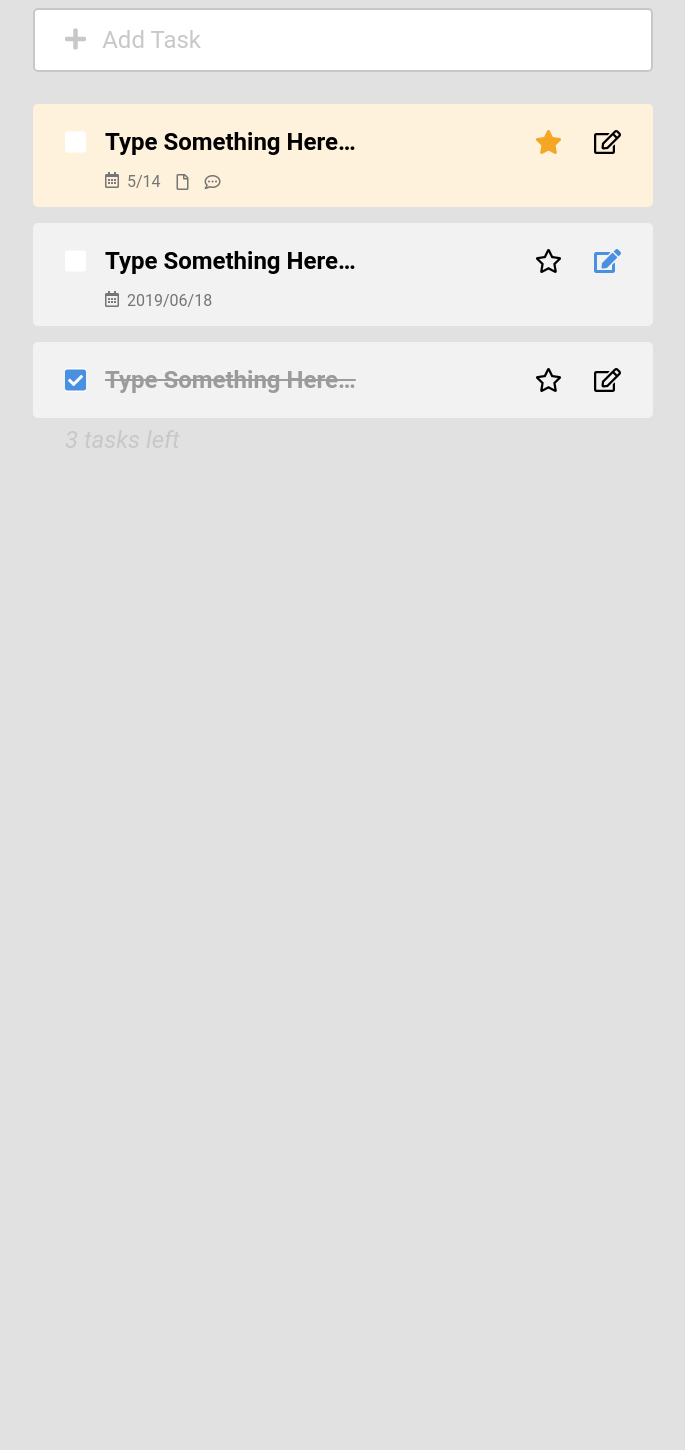
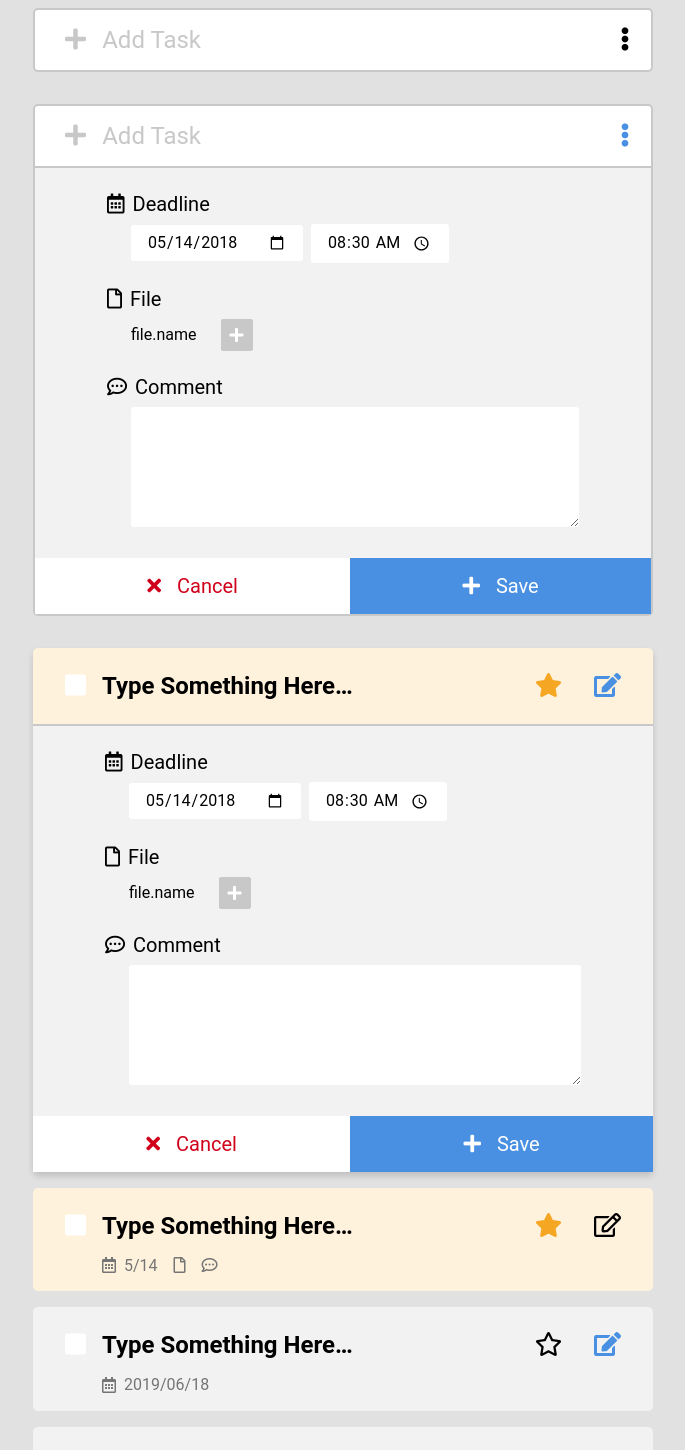
Before and after one commit to VisionYi/F2E-todoList, a Vue app: page / in a window 1280 px wide. Shown: the part 100-1550 px from the top of the page, without its empty margins (297-982 px from the left). Before the commit the page ends 800 px from the top, so only its background shows below. Built offline with nearby package versions, Linux system fonts and the light colour scheme.

Commit message:
切版進度 100% 完成

```diff
--- a/public/index.html
+++ b/public/index.html
@@ -6,7 +6,7 @@
     <meta name="viewport" content="width=device-width,initial-scale=1.0">
     <!-- <link rel="icon" href="<%= BASE_URL %>favicon.ico"> -->
     <title>week-1-todoList</title>
-    <link rel="stylesheet" href="https://use.fontawesome.com/releases/v5.0.13/css/all.css">
+    <link rel="stylesheet" href="https://use.fontawesome.com/releases/v5.0.13/css/all.css" integrity="sha384-DNOHZ68U8hZfKXOrtjWvjxusGo9WQnrNx2sqG0tfsghAvtVlRW3tvkXWZh58N9jp" crossorigin="anonymous">
   </head>
   <body>
     <noscript>
--- a/src/App.vue
+++ b/src/App.vue
@@ -1,88 +1,139 @@
 <template>
   <div id="app">
     <navbar></navbar>
-    <div class="container body">
-      <div class="body__add-task mb-l">
-        <i class="fas fa-plus icon"></i>
+    <div class="container main">
+      <div class="add-task mb-l">
+        <span class="add-task__add"><i class="fas fa-plus icon"></i></span>
         <input type="text" class="input" placeholder="Add Task">
+        <button class="btn btn--icon add-task__more">
+          <i class="fas fa-ellipsis-v icon"></i>
+        </button>
       </div>
-      <ul class="body__tasks mb-s">
-        <li class="card card--spacial">
-          <div class="card__checkbox">
+      <div class="add-task add-task--expanded">
+        <span class="add-task__add"><i class="fas fa-plus icon"></i></span>
+        <input type="text" class="input" placeholder="Add Task">
+        <button class="btn btn--icon add-task__more primary--text">
+          <i class="fas fa-ellipsis-v icon"></i>
+        </button>
+      </div>
+      <div class="add-task__expansion">
+        <expansion-penal></expansion-penal>
+      </div>
+      <div class="main__tasks mb-s">
+        <div class="card card--spacial card--expanded">
+          <div class="card__header">
             <div class="checkbox" role="checkbox">
-              <input type="checkbox" id="task-1">
-              <label for="task-1"></label>
-            </div>
+              <input type="checkbox" id="task-0">
+              <label for="task-0"></label>
             </div>
             <div class="card__content">
               <h3 class="card__title">Type Something Here…</h3>
               <ul class="card__prompt">
-              <li class="card__prompt__item card__prompt__item--date">
-                <i class="far fa-calendar-alt icon"></i>
-                5/14
+                <li class="card__prompt__item">
+                  <i class="far fa-calendar-alt icon mr-s"></i>5/14
                 </li>
                 <li class="card__prompt__item"><i class="far fa-file icon"></i></li>
                 <li class="card__prompt__item"><i class="far fa-comment-dots icon"></i></li>
               </ul>
             </div>
             <div class="card__end">
-            <button class="card__favorite mr-l is-active">
+              <button class="btn btn--icon warning--text mr-l">
                 <i class="fas fa-star icon"></i>
               </button>
-            <button class="card__edit">
+              <button class="btn btn--icon primary--text">
+                <i class="fas fa-edit icon"></i>
+              </button>
+            </div>
+          </div>
+          <div class="card__expansion">
+            <expansion-penal></expansion-penal>
+          </div>
+        </div>
+        <div class="card card--spacial">
+          <div class="card__header">
+            <div class="checkbox" role="checkbox">
+              <input type="checkbox" id="task-1">
+              <label for="task-1"></label>
+            </div>
+            <div class="card__content">
+              <h3 class="card__title">Type Something Here…</h3>
+              <ul class="card__prompt">
+                <li class="card__prompt__item">
+                  <i class="far fa-calendar-alt icon mr-s"></i>5/14
+                </li>
+                <li class="card__prompt__item"><i class="far fa-file icon"></i></li>
+                <li class="card__prompt__item"><i class="far fa-comment-dots icon"></i></li>
+              </ul>
+            </div>
+            <div class="card__end">
+              <button class="btn btn--icon warning--text mr-l">
+                <i class="fas fa-star icon"></i>
+              </button>
+              <button class="btn btn--icon">
                 <i class="far fa-edit icon"></i>
               </button>
             </div>
-        </li>
-        <li class="card">
-          <div class="card__checkbox">
+          </div>
+          <div class="card__expansion">
+            <expansion-penal></expansion-penal>
+          </div>
+        </div>
+        <div class="card">
+          <div class="card__header">
             <div class="checkbox" role="checkbox">
               <input type="checkbox" id="task-2">
               <label for="task-2"></label>
             </div>
-          </div>
             <div class="card__content">
               <h3 class="card__title">Type Something Here…</h3>
               <ul class="card__prompt">
-              <li class="card__prompt__item card__prompt__item--date">
-                <i class="far fa-calendar-alt icon"></i>
-                2019/06/18
+                <li class="card__prompt__item">
+                  <i class="far fa-calendar-alt icon mr-s"></i>2019/06/18
                 </li>
               </ul>
             </div>
             <div class="card__end">
-            <div class="card__favorite mr-l">
-              <i class="far fa-star icon"></i>
-            </div>
-            <div class="card__edit is-active">
+              <button class="btn btn--icon mr-l">
+                <i class="far fa-star icon "></i>
+              </button>
+              <button class="btn btn--icon primary--text">
                 <i class="fas fa-edit icon"></i>
+              </button>
             </div>
           </div>
-        </li>
-        <li class="card">
-          <div class="card__checkbox">
+          <div class="card__expansion">
+            <expansion-penal></expansion-penal>
+          </div>
+        </div>
+        <div class="card">
+          <div class="card__header">
             <div class="checkbox" role="checkbox">
               <input type="checkbox" id="task-3" checked>
               <label for="task-3"></label>
             </div>
-          </div>
             <div class="card__content card__content--completed">
               <h3 class="card__title">Type Something Here…</h3>
               <ul class="card__prompt">
+                <li class="card__prompt__item">
                   <i class="far fa-file icon"></i>
+                </li>
               </ul>
             </div>
             <div class="card__end">
-            <div class="card__favorite mr-l">
+              <button class="btn btn--icon mr-l">
                 <i class="far fa-star icon"></i>
-            </div>
-            <div class="card__edit">
+              </button>
+              <button class="btn btn--icon">
                 <i class="far fa-edit icon"></i>
+              </button>
             </div>
           </div>
-        </li>
-      </ul>
-      <div class="body__status">3 tasks left</div>
+          <div class="card__expansion">
+            <expansion-penal></expansion-penal>
+          </div>
+        </div>
+      </div>
+      <div class="main__status">3 tasks left</div>
     </div>
   </div>
 </template>
@@ -94,37 +145,13 @@ export default {
 </script>
 
 <style lang="scss">
-.body {
+.main {
   margin-top: $spacing-l;
   margin-bottom: $spacing-xl;
 
-  &__add-task {
-    position: relative;
-    width: 100%;
-    height: 4rem;
-    font-size: $font-size-l;
+  &__tasks {
+    margin-top: $spacing-l;
 
-    .input {
-      height: inherit;
-      width: inherit;
-      padding: 0 2rem 0 4.2rem;
-      border-width: 2px;
-
-      &::placeholder {
-        color: $color-text-lighter;
-        opacity: 1;
-      }
-    }
-
-    .icon {
-      position: absolute;
-      left: $spacing-l;
-      top: 1.2rem;
-      color: $color-text-lighter;
-    }
-  }
-
-  &__tasks {
     .card:not(:last-child) {
       margin-bottom: $spacing;
     }
--- a/src/assets/scss/_base.scss
+++ b/src/assets/scss/_base.scss
@@ -19,7 +19,7 @@
 .input {
   background-color: #fff;
   border: 1px solid $color-line;
-  border-radius: 0.31rem;
+  border-radius: 0.2em;
   min-width: 0;
 
   &:focus {
@@ -30,24 +30,90 @@
 }
 
 .icon {
-  display: flex;
+  display: inline-flex;
   align-items: center;
   justify-content: center;
   color: inherit;
   font-size: inherit;
 }
 
+.btn {
+  display: inline-flex;
+  align-items: center;
+  justify-content: center;
+  padding: 0.375rem 0.75rem;
+  border-radius: 0.25rem;
+  font-size: $font-size;
+  outline: 0;
+
+  &--primary {
+    color: #fff;
+    background-color: $color-primary;
+
+    &:focus,
+    &:hover {
+      background-color: #3982D7;
+    }
+  }
+
+  &--danger {
+    color: $color-error;
+    background-color: #fff;
+
+    &:focus,
+    &:hover {
+      background-color: #FAFAFA;
+    }
+  }
+
+  &--icon {
+    padding: 0;
+    border-radius: 50%;
+    font-size: inherit;
+    position: relative;
+
+    &:focus,
+    &:hover {
+      background-color: transparent;
+    }
+
+    &:before {
+      content: "";
+      display: block;
+      border-radius: inherit;
+      color: inherit;
+      opacity: 0;
+      position: absolute;
+      background-color: currentColor;
+      left: -0.3rem;
+      top: -0.3rem;
+      height: calc(100% + 0.6rem);
+      width: calc(100% + 0.6rem);
+      transition: .3s cubic-bezier(.25,.8,.5,1);
+    }
+
+    &:focus:before,
+    &:hover:before {
+      opacity: 0.1;
+    }
+  }
+}
+
 .checkbox {
   position: relative;
 
   label {
-    display: flex;
+    display: inline-flex;
     align-items: center;
-    justify-content: center;
     cursor: pointer;
-    position: absolute;
-    top: 0;
-    left: 0;
+
+    &:before {
+      margin-right: $spacing;
+    }
+
+    &:empty:before {
+      margin-right: 0;
+    }
   }
 
   input[type="checkbox"] {
@@ -62,37 +128,110 @@
       content: '\f14a';
       color: $color-primary;
       background-color: #fff;
+      border-radius: 0.1em;
     }
   }
 }
 
-.card {
+.file {
   display: flex;
-  padding: $spacing-m $spacing-l;
-  border-radius: 0.31rem;
-  background-color: $color-bg-light;
+  position: relative;
 
   $this: &;
 
-  &--spacial {
-    background-color: $color-spacial;
+  &--name-left {
+    #{$this}__name {
+      order: -1;
+      margin-right: $spacing-m;
+    }
+  }
+  &--name-right {
+    #{$this}__name {
+      order: 1;
+      margin-left: $spacing-m;
+    }
   }
 
-  &:hover {
-    box-shadow: 0 0.25rem 0.25rem rgba(0, 0, 0, 0.1);
+  &__name {
+    line-height: 2em;
+
+    &:empty {
+      display: none;
+    }
   }
 
-  &__checkbox {
+  label {
+    display: inline-flex;
+    align-items: center;
+    justify-content: center;
+    cursor: pointer;
+    height: 2em;
+    width: 2em;
+    border-radius: 0.13em;
+    background-color: $color-bg-dark;
+    color: #fff;
+
+    &:hover {
+      background-color: $color-primary;
+    }
+  }
+
+  input[type="file"] {
+    display: none;
+  }
+}
+
+.card {
+  border-radius: 0.31rem;
+
+  $this: &;
+
+  &:hover {
+    box-shadow: 0 0.25rem 0.4rem rgba(0, 0, 0, 0.15);
+  }
+
+  &--spacial {
+    #{$this}__header {
+      background-color: $color-spacial;
+    }
+  }
+
+  &--expanded {
+    box-shadow: 0 0.25rem 0.4rem rgba(0, 0, 0, 0.15);
+
+    #{$this}__header {
+      border-bottom: 2px solid $color-text-lighter;
+      border-bottom-left-radius: 0;
+      border-bottom-right-radius: 0;
+    }
+    #{$this}__prompt {
+      display: none;
+    }
+    #{$this}__title {
+      margin-bottom: 0;
+    }
+    #{$this}__expansion {
+      display: block;
+    }
+  }
+
+  .checkbox {
+    margin-right: $spacing;
+    font-size: $font-size-l;
+    line-height: $line-height-l;
+  }
+
+  &__header {
     display: flex;
-    align-items: center;
-    height: $line-height-l;
-    margin-right: $spacing;
+    padding: $spacing-m $spacing-l;
+    background-color: $color-bg-light;
+    border-radius: inherit;
+  }
 
-    .checkbox {
-      height: 1.5rem;
-      width: 1.5rem;
-      font-size: 1.5rem;
-    }
+  &__expansion {
+    display: none;
+    border-bottom-left-radius: inherit;
+    border-bottom-right-radius: inherit;
   }
 
   &__content {
@@ -116,51 +255,82 @@
   }
 
   &__prompt {
-    display: flex;
-    align-items: center;
     font-size: $font-size;
     line-height: $line-height;
     color: $color-text-light;
     margin-bottom: -$spacing-s;
 
     &__item {
+      display: inline-flex;
+      align-items: center;
+
       &:not(:last-child) {
         margin-right: $spacing;
-      }
-
-      &--date {
-        display: flex;
-        align-items: flex-start;
-
-        .icon {
-          margin-right: $spacing-s;
-        }
       }
     }
   }
 
   &__end {
-    display: flex;
-    align-items: center;
     font-size: $font-size-l;
-    height: $line-height-l;
+    line-height: $line-height-l;
     margin-left: auto;
   }
+}
 
-  &__favorite {
-    display: block;
-    cursor: pointer;
+.add-task {
+  position: relative;
+  width: 100%;
+  height: 4rem;
+  border-radius: 0.31rem;
+  font-size: $font-size-l;
 
-    &.is-active {
-      color: $color-warning;
+  $this: &;
+
+  .input {
+    height: inherit;
+    width: inherit;
+    padding: 0 3rem 0 4.2rem;
+    border-width: 2px;
+    border-radius: inherit;
+
+    &::placeholder {
+      color: $color-text-lighter;
+      opacity: 1;
     }
   }
-  &__edit {
-    display: block;
-    cursor: pointer;
 
-    &.is-active {
-      color: $color-primary;
+  &__add {
+    position: absolute;
+    left: $spacing-l;
+    top: 1.2rem;
+    color: $color-text-lighter;
+    line-height: 1;
+  }
+  &__more {
+    position: absolute;
+    right: $spacing;
+    top: 1.2rem;
+    height: 1.5rem;
+    width: 1.5rem;
+  }
+
+  &--expanded {
+    border-bottom-left-radius: 0;
+    border-bottom-right-radius: 0;
+
+    & + #{$this}__expansion {
+      display: block;
+    }
+  }
+
+  &__expansion {
+    display: none;
+    border-bottom-left-radius: 0.31rem;
+    border-bottom-right-radius: 0.31rem;
+
+    .penal {
+      border: 2px solid $color-line;
+      border-top: 0;
     }
   }
 }
--- a/src/assets/scss/_helpers.scss
+++ b/src/assets/scss/_helpers.scss
@@ -39,3 +39,13 @@
 .d-n {
   display: none !important;
 }
+
+@each $name, $color in $color-map {
+  .#{$name} {
+    background-color: $color !important;
+    border-color: $color !important;
+  }
+  .#{$name}--text {
+    color: $color !important;
+  }
+}
--- a/src/assets/scss/_variables.scss
+++ b/src/assets/scss/_variables.scss
@@ -9,7 +9,6 @@ $line-height-l: 1.75rem; // 28px
 $color-text: #000;
 $color-text-light: #757575;
 $color-text-lighter: #C8C8C8;
-$color-text-reverse: #fff;
 
 $color-primary: #4A90E2;
 $color-secondary: #00408B;
@@ -19,9 +18,17 @@ $color-spacial: #FFF2DC;
 
 $color-bg: #E1E1E1;
 $color-bg-light: #F2F2F2;
-$color-bg-cover: rgba(255, 255, 255, 0.1);
+$color-bg-dark: #C8C8C8;
 
 $color-line: #C8C8C8;
+
+$color-map: (
+  'primary': $color-primary,
+  'secondary': $color-secondary,
+  'error': $color-error,
+  'warning': $color-warning,
+  'spacial': $color-spacial,
+);
 
 $spacing: 1rem; // 16px
 $spacing-s: 0.5rem; // 8px
--- /dev/null
+++ b/src/components/ExpansionPenal.vue
@@ -0,0 +1,104 @@
+<template>
+  <div class="penal">
+    <ul class="penal__body">
+      <li class="penal__item">
+        <label class="penal__item__title">
+          <i class="far fa-calendar-alt icon mr-s"></i>Deadline
+        </label>
+        <div class="penal__item__content">
+          <input type="date" class="input mr-s" value="2018-05-14">
+          <input type="time" class="input" value="08:30">
+        </div>
+      </li>
+      <li class="penal__item">
+        <label class="penal__item__title">
+          <i class="far fa-file icon mr-s"></i>File
+        </label>
+        <div class="penal__item__content">
+          <div class="file file--name-left" role="file">
+            <span class="file__name">file.name</span>
+            <label for="file-1"><i class="fas fa-plus icon"></i></label>
+            <input type="file" id="file-1">
+          </div>
+        </div>
+      </li>
+      <li class="penal__item">
+        <label class="penal__item__title">
+          <i class="far fa-comment-dots icon mr-s"></i>Comment
+        </label>
+        <div class="penal__item__content">
+          <textarea class="input"></textarea>
+        </div>
+      </li>
+    </ul>
+    <div class="penal__footer">
+      <button class="btn btn--danger">
+        <i class="fas fa-times icon mr-b"></i>Cancel
+      </button>
+      <button class="btn btn--primary">
+        <i class="fas fa-plus icon mr-b"></i>Save
+      </button>
+    </div>
+  </div>
+</template>
+
+<script>
+export default {
+  name: 'ExpansionPenal',
+  props: {
+  },
+};
+</script>
+
+<style lang='scss'>
+.penal {
+  background-color: $color-bg-light;
+  border-radius: inherit;
+
+  &__body {
+    padding: $spacing-m $spacing-xl;
+  }
+
+  &__item {
+    &:not(:last-child) {
+      margin-bottom: $spacing-m;
+    }
+
+    &__title {
+      display: block;
+      margin-bottom: $spacing-s;
+      font-size: $font-size-m;
+      line-height: $line-height-m;
+    }
+
+    &__content {
+      margin-left: $spacing-m;
+    }
+
+    .input {
+      line-height: 1rem;
+      padding: $spacing-s $spacing;
+      border: 0;
+    }
+
+    textarea.input {
+      width: 100%;
+      height: 7.5rem;
+      line-height: 1.5rem;
+    }
+  }
+
+  &__footer {
+    display: flex;
+
+    .btn {
+      flex: 1 1 auto;
+      font-size: $font-size-m;
+      line-height: $line-height-m;
+      padding-top: 1rem;
+      padding-bottom: 1rem;
+      border-radius: 0;
+    }
+  }
+}
+</style>
--- a/src/components/index.js
+++ b/src/components/index.js
@@ -1,5 +1,7 @@
 import Navbar from './Navbar.vue';
+import ExpansionPenal from './ExpansionPenal.vue';
 
 export default {
   Navbar,
+  ExpansionPenal,
 };
```
Also changed, not shown: src/components/Navbar.vue (+4 -4 lines), 7 other files (tests, documents, lock files or other folders). Lines whose indentation alone changed are shown as unchanged.
